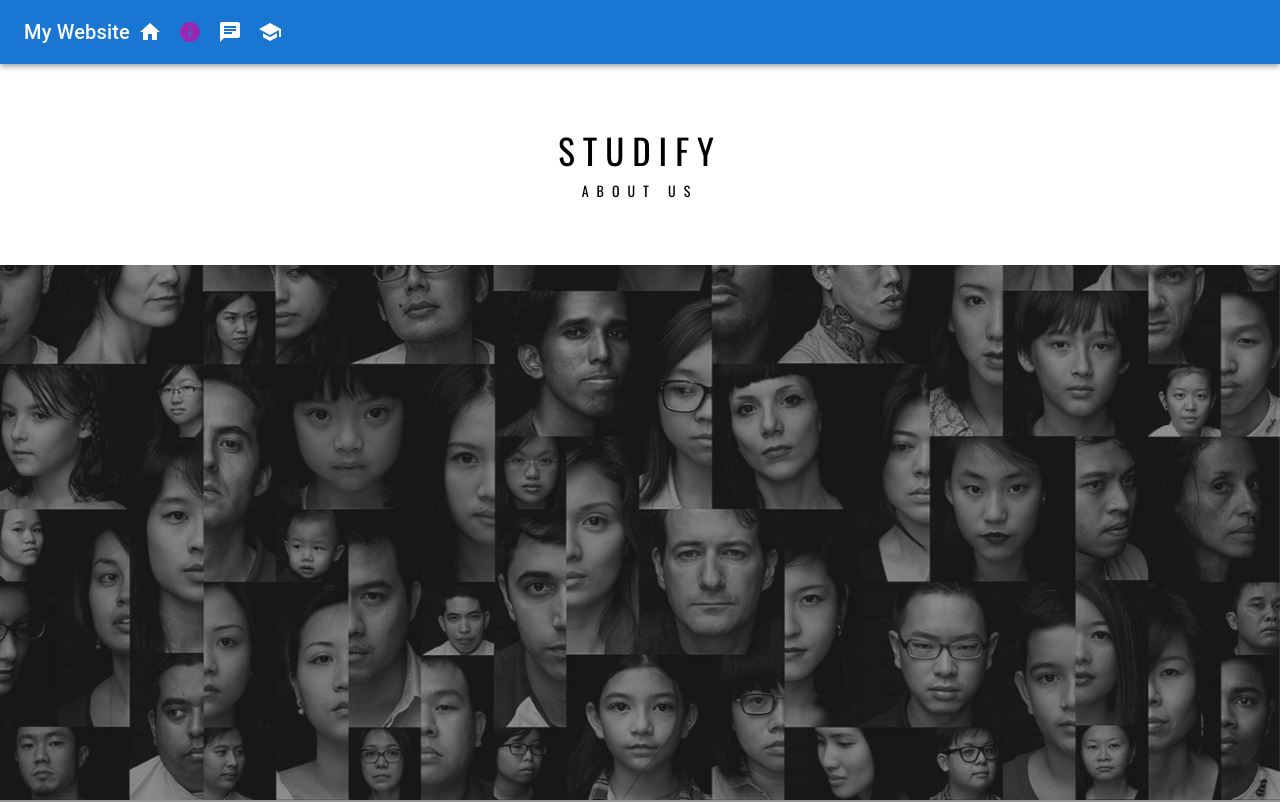
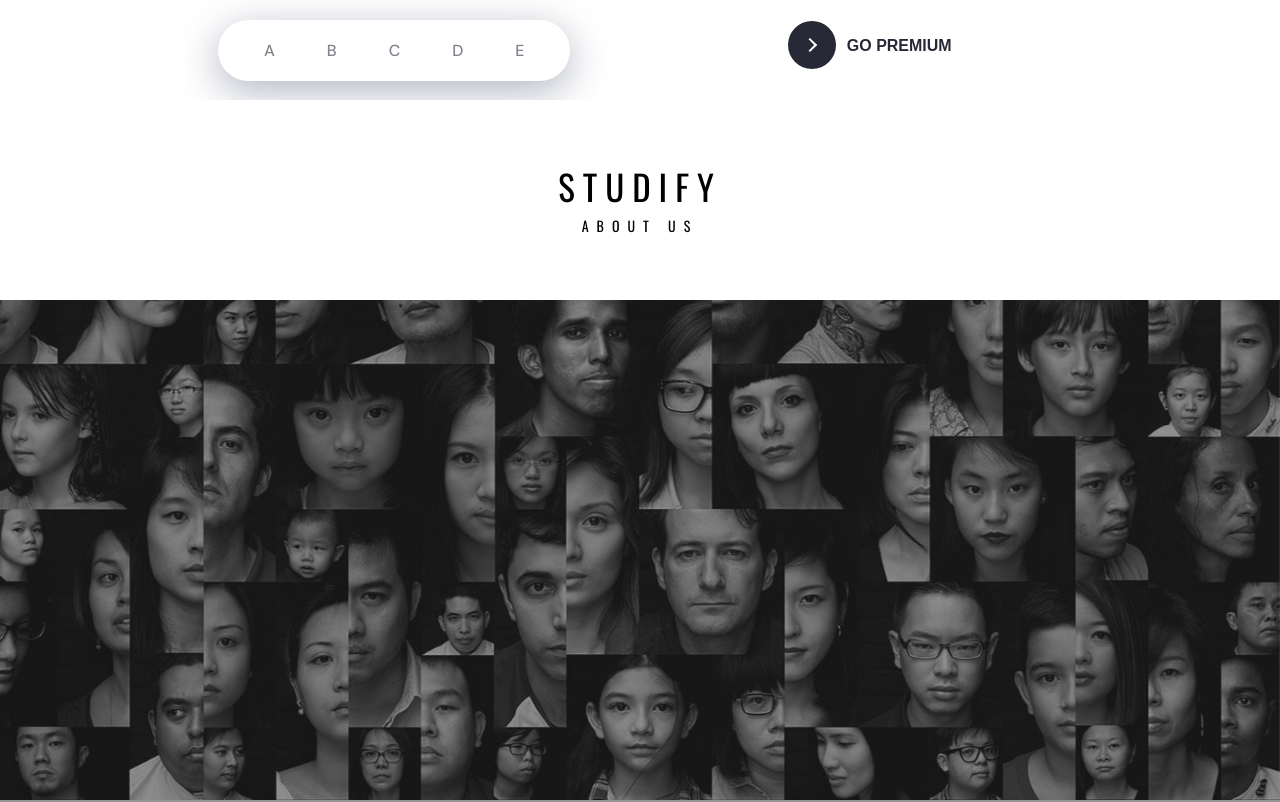
Before and after one commit to speedcuberayush/Studify-Online-learning-, a React (Create React App) app: page /aboutus in a window 1280 px wide. Shown: the top 802 px of the page. Built offline with nearby package versions, Linux system fonts and the light colour scheme.

Commit message:
session 11

```diff
--- a/src/App.jsx
+++ b/src/App.jsx
@@ -8,6 +8,8 @@ import Navbar from "./Components/Navbar.jsx";
 import ProjectPreloader from "./Components/Projectpreloader.jsx";
 import Aboutus from "./Components/Aboutus.jsx";
 import "./App.css";
+import "./Components/Chat.jsx"
+import Chat from "./Components/Chat.jsx"
 import Contact from "./Components/Contact.jsx";
 
 function App() {
@@ -35,6 +37,7 @@ function App() {
               <Route path={"/login"} element={<Authenticationpage />} />
               <Route path={"/aboutus"} element={<Aboutus />} />
               <Route path={"/transition"} element={<PageTransition />} />
+              <Route path={"/chat"} element={<Chat />} />
               {/* Render Navbar in Error404 */}
               <Route path={"*"} element={<Error404 />} />
             </Routes>
--- a/src/Components/Aboutus.jsx
+++ b/src/Components/Aboutus.jsx
@@ -200,7 +200,8 @@ function Aboutus() {
             <div className="contactwalaforms">
               <div className="contactwalapart1">LOCATION</div>
               <div className="contactwalapart2">
-                <Contact />
+                CONTACT DETAILS
+
               </div>
             </div>
           </div>
--- /dev/null
+++ b/src/Components/Chat.jsx
@@ -0,0 +1,12 @@
+import React from 'react'
+import './styles/Chat.css'
+
+function Chat() {
+  return (
+    <div>
+
+    </div>
+  )
+}
+
+export default Chat
--- a/src/Components/Contact.jsx
+++ /dev/null
@@ -1,11 +0,0 @@
-import React from 'react'
-
-function Contact() {
-  return (
-    <div>
-
-    </div>
-  )
-}
-
-export default Contact
--- a/src/Components/Navbar.jsx
+++ b/src/Components/Navbar.jsx
@@ -1,68 +1,79 @@
-import React, { useState, useEffect } from "react";
-import { Link, useLocation } from "react-router-dom";
-import {
-  AppBar,
-  Toolbar,
-  Typography,
-  CssBaseline,
-  useScrollTrigger,
-  Slide,
-  IconButton,
-} from "@mui/material";
-import { Home, Info, Chat, School } from "@mui/icons-material";
+import React, { useState, useEffect, useRef } from "react";
+import "./styles/Navbar.css";
+import { NavLink } from "react-router-dom";
 
-const pages = [
-  { label: "Home", icon: <Home />, link: "/" },
-  { label: "About Us", icon: <Info />, link: "/aboutus" },
-  { label: "Chat", icon: <Chat />, link: "/chat" },
-  { label: "Learn", icon: <School />, link: "/learn" },
-];
+function Navbar() {
+  const [activeItem, setActiveItem] = useState(null);
+  const [indicatorStyles, setIndicatorStyles] = useState({});
+  const items = [
+    { text: "A", path: "", color: "#0096ff", ref: useRef(null) },
+    { text: "B", path: "login", color: "#0096ff", ref: useRef(null) },
+    { text: "C", path: "chat", color: "#0096ff", ref: useRef(null) },
+    { text: "D", path: "aboutus", color: "#0096ff", ref: useRef(null) },
+    { text: "E", path: "", color: "#0096ff", ref: useRef(null) },
+  ];
 
-function HideOnScroll(props) {
-  const { children } = props;
-  const trigger = useScrollTrigger();
+  const indicatorRef = useRef(null);
+
+  useEffect(() => {
+    if (activeItem) {
+      const el = activeItem.ref.current;
+      if (el) {
+        const newStyles = {
+          width: `${el.offsetWidth}px`,
+          left: `${el.offsetLeft}px`,
+          backgroundColor: el.getAttribute("data-active-color"),
+        };
+        setIndicatorStyles(newStyles);
+      }
+    }
+  }, [activeItem]);
+
+  const handleItemClick = (item) => {
+    setActiveItem(item);
+  };
 
   return (
-    <Slide appear={false} direction="down" in={!trigger}>
-      {children}
-    </Slide>
+    <div className="mainNavbar">
+      <div className="badaNav">
+        <div className="Navigationwala">
+          <nav className="nav">
+            {items.map((item, index) => (
+              <NavLink
+                key={index}
+                to={`/${item.path}`} // Update the URL path as needed
+                className={`nav-item ${activeItem === item ? "is-active" : ""}`}
+                data-active-color={item.color}
+                ref={item.ref}
+                onClick={() => handleItemClick(item)}
+                style={{ color: activeItem === item ? item.color : "" }}
+              >
+                {item.text}
+              </NavLink>
+            ))}
+            <span
+              className="nav-indicator"
+              style={{
+                ...indicatorStyles,
+                position: "absolute",
+                bottom: "0",
+              }}
+              ref={indicatorRef}
+            ></span>
+          </nav>
+        </div>
+      </div>
+
+      <div id="premium">
+        <button className="learn-more">
+          <span className="circle" aria-hidden="true">
+            <span className="icon arrow" />
+          </span>
+          <span className="button-text">Go Premium</span>
+        </button>
+      </div>
+    </div>
   );
 }
 
-function NavBar() {
-  const location = useLocation();
-  const [activePage, setActivePage] = useState(location.pathname);
-
-  useEffect(() => {
-    setActivePage(location.pathname);
-  }, [location]);
-
-  return (
-    <React.Fragment>
-      <CssBaseline />
-      <HideOnScroll>
-        <AppBar style={{ position: "fixed", top: 0 }}>
-          <Toolbar>
-            <Typography variant="h6">My Website</Typography>
-            {pages.map((page) => (
-              <Link
-                key={page.label}
-                to={page.link}
-                style={{ textDecoration: "none", color: "white" }}
-              >
-                <IconButton
-                  color={activePage === page.link ? "secondary" : "inherit"}
-                >
-                  {page.icon}
-                </IconButton>
-              </Link>
-            ))}
-          </Toolbar>
-        </AppBar>
-      </HideOnScroll>
-      <Toolbar /> {/* For ensuring content starts below the fixed navbar */}
-    </React.Fragment>
-  );
-}
-
-export default NavBar;
+export default Navbar;
--- /dev/null
+++ b/src/Components/styles/Navbar.css
@@ -0,0 +1,195 @@
+@import url("https://fonts.googleapis.com/css?family=DM+Sans:500,700&display=swap");
+
+.badaNav {
+  display: flex;
+  flex-direction: column;
+  width: 100%;
+  align-items: center;
+  justify-content: center;
+  height: 100px;
+}
+.Navigation {
+  text-align: center;
+  display: flex;
+  -webkit-box-pack: center;
+  justify-content: center;
+  -webkit-box-align: center;
+  align-items: center;
+  padding: 0 20px;
+  background-image: url("https://www.toptal.com/designers/subtlepatterns/patterns/debut_light.png");
+}
+
+.nav {
+  display: -webkit-inline-box;
+  display: inline-flex;
+  position: relative;
+  overflow: hidden;
+  max-width: 100%;
+  background-color: #fff;
+  padding: 0 20px;
+  border-radius: 40px;
+  box-shadow: 0 10px 40px rgba(159, 162, 177, 0.8);
+}
+
+.nav-item {
+  color: #83818c;
+  padding: 20px;
+  text-decoration: none;
+  -webkit-transition: 0.3s;
+  transition: 0.3s;
+  margin: 0 6px;
+  z-index: 1;
+  font-family: "DM Sans", sans-serif;
+  font-weight: 500;
+  position: relative;
+}
+.nav-item:before {
+  content: "";
+  position: absolute;
+  bottom: -6px;
+  left: 0;
+  width: 100%;
+  height: 5px;
+  background-color: #dfe2ea;
+  border-radius: 8px 8px 0 0;
+  opacity: 0;
+  -webkit-transition: 0.3s;
+  transition: 0.3s;
+}
+
+.nav-item:not(.is-active):hover:before {
+  opacity: 1;
+  bottom: 0;
+}
+
+.nav-item:not(.is-active):hover {
+  color: #333;
+}
+
+.nav-indicator {
+  position: absolute;
+  left: 0;
+  bottom: 0;
+  height: 4px;
+  -webkit-transition: 0.4s;
+  transition: 0.4s;
+  height: 5px;
+  z-index: 1;
+  border-radius: 8px 8px 0 0;
+}
+
+@media (max-width: 580px) {
+  .nav {
+    overflow: auto;
+  }
+}
+
+@import url("https://fonts.googleapis.com/css?family=Mukta:700");
+
+#premium {
+  font-family: "Mukta", sans-serif;
+  font-size: 1rem;
+  line-height: 1.5;
+  display: flex;
+  align-items: center;
+  justify-content: center;
+  margin: 0;
+}
+.learn-more {
+  position: relative;
+  display: inline-block;
+  cursor: pointer;
+  outline: none;
+  border: 0;
+  vertical-align: middle;
+  text-decoration: none;
+  background: transparent;
+  padding: 0;
+  font-size: inherit;
+  font-family: inherit;
+}
+button.learn-more {
+  width: 12rem;
+  height: auto;
+}
+button.learn-more .circle {
+  transition: all 0.45s cubic-bezier(0.65, 0, 0.076, 1);
+  position: relative;
+  display: block;
+  margin: 0;
+  width: 3rem;
+  height: 3rem;
+  background: #282936;
+  border-radius: 1.625rem;
+}
+button.learn-more .circle .icon {
+  transition: all 0.45s cubic-bezier(0.65, 0, 0.076, 1);
+  position: absolute;
+  top: 0;
+  bottom: 0;
+  margin: auto;
+  background: #fff;
+}
+button.learn-more .circle .icon.arrow {
+  transition: all 0.45s cubic-bezier(0.65, 0, 0.076, 1);
+  left: 0.625rem;
+  width: 1.125rem;
+  height: 0.125rem;
+  background: none;
+}
+button.learn-more .circle .icon.arrow::before {
+  position: absolute;
+  content: "";
+  top: -0.25rem;
+  right: 0.0625rem;
+  width: 0.625rem;
+  height: 0.625rem;
+  border-top: 0.125rem solid #fff;
+  border-right: 0.125rem solid #fff;
+  transform: rotate(45deg);
+}
+button.learn-more .button-text {
+  transition: all 0.45s cubic-bezier(0.65, 0, 0.076, 1);
+  position: absolute;
+  top: 0;
+  left: 0;
+  right: 0;
+  bottom: 0;
+  padding: 0.75rem 0;
+  margin: 0 0 0 1.85rem;
+  color: #282936;
+  font-weight: 700;
+  line-height: 1.6;
+  text-align: center;
+  text-transform: uppercase;
+}
+.learn-more:hover .circle {
+  width: 100%;
+}
+.learn-more:hover .circle .icon.arrow {
+  background: #fff;
+  transform: translate(1rem, 0);
+}
+.learn-more:hover .button-text {
+  color: #fff;
+}
+@supports (display: grid) {
+  #premium {
+    display: grid;
+    grid-template-columns: repeat(4, 1fr);
+    grid-gap: 0.625rem;
+    grid-template-areas: ". main main ." ". main main .";
+  }
+  #premium {
+    grid-area: main;
+    align-self: center;
+    justify-self: center;
+  }
+}
+
+.mainNavbar {
+  display: flex;
+  flex-direction: row;
+  align-items: center;
+  justify-content: center;
+}
```
Also changed, not shown: src/Components/styles/Chat.css (added), src/Components/styles/Navbar.scss (added).
